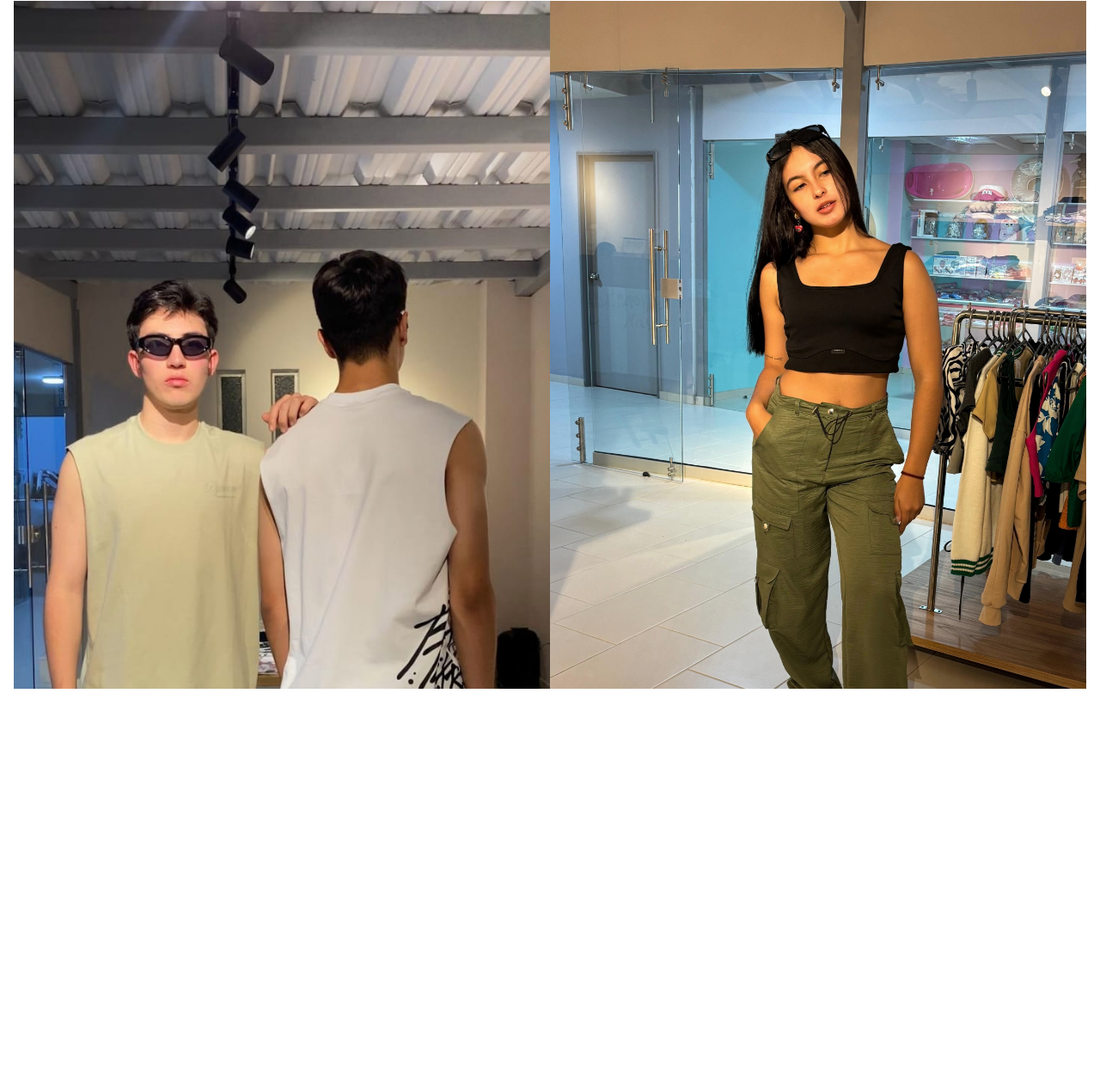
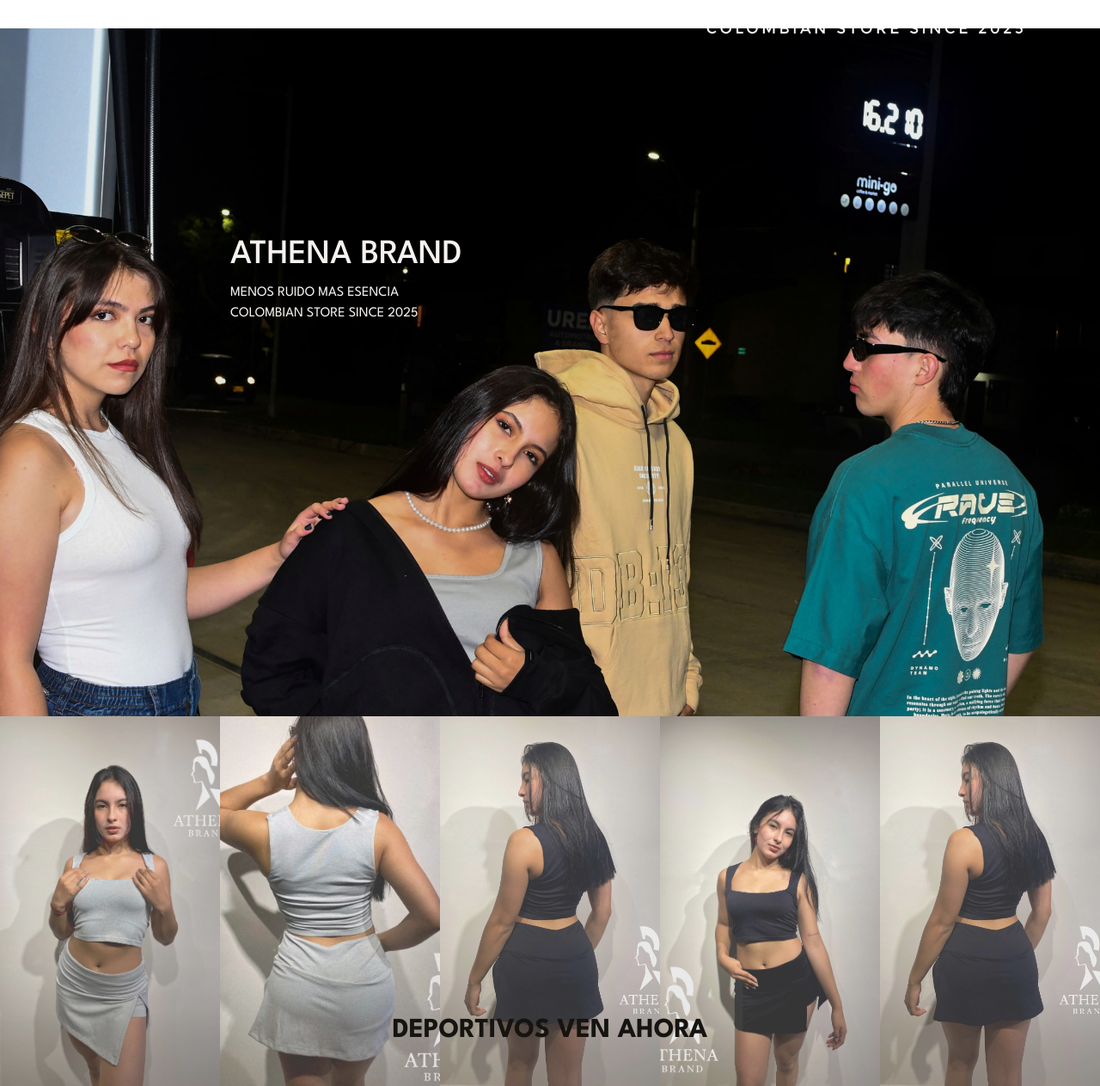
Before and after one commit to Daniel-Hernandez2209/athena_brand, a plain HTML site: page index.html in a window 1280 px wide. Shown: the part 95-1358 px from the top of the page at 86% size. Before the commit the page ends 896 px from the top, so only its background shows below. Drawn offline with nearby package versions, Linux system fonts and the light colour scheme.

Commit message:
se grega texto alas imagenes, se agrega una session de imagenes nueva y se agrega y cambian algunos diseños de la letra

```diff
--- a/index.html
+++ b/index.html
@@ -72,37 +72,31 @@
   <div class="carousel-inner">
         <div class="carousel-item active">
             <div class="row justify-content-center align-items-center">
-                <div class="col-6 g-0">
-                              <img src="./images/carrusel.jpeg" class="d-block  w" alt="ATHENA BRAND">
-                </div>
-                <div class="col-6 g-0">
-                              <img src="./images/carrusel1.jpeg" class="d-block object-fit-cover w-100" alt="ATHENA BRAND">
-                </div>
+
+                              <img src="./images/portada.jpg" class="d-block  w-2500" alt="ATHENA BRAND">
+                              <div class="container_portada">
+                                <h1 class="titulo_portada">ATHENA BRAND</h1>
+                                <P class="portada_logan">MENOS RUIDO MAS ESENCIA <br>
+                                COLOMBIAN STORE SINCE 2025
+                              </P>
+                              </div>
+
+
             </div>
         </div>
-        <div class="carousel-item active">
-                <div class="row justify-content-center align-items-center">
-                          <div class="col-6 g-0">
-                              <img src="./images/carrusel2.jpeg" class="d-block    w-100 " alt="ATHENA BRAND">
-                          </div>
-                          <div class="col-6 g-0">
-                              <img src="./images/carrusel.jpeg" class="d-block object-fit-cover w-100 " alt="ATHENA BRAND">
-                          </div>
-                 </div>
-        </div>
-        <div class="carousel-item active">
-                <div class="row justify-content-center align-items-center">
-                          <div class="col-6 g-0">
-                              <img src="./images/carrusel1.jpeg" class="d-block  w-100" alt="ATHENA BRAND">
-                          </div>
-                          <div class="col-6 g-0">
-                              <img src="./images/carrusel2.jpeg" class="d-block object-fit-cover w-100" alt="ATHENA BRAND">
-                          </div>
-                </div>
-        </div>
+
   </div>
 </div>
 
+<section class="container_img_deportivos">
+  <img src="./images/WhatsApp Image 2025-06-14 at 1.20.09 PM (1).jpeg" alt="">
+  <img src="./images/WhatsApp Image 2025-06-14 at 1.20.09 PM.jpeg" alt="">
+  <img src="./images/WhatsApp Image 2025-06-14 at 1.20.10 PM (1).jpeg" alt="">
+  <h1 class="titulo_section">DEPORTIVOS VEN AHORA</h1>
+  <img src="./images/WhatsApp Image 2025-06-14 at 1.20.10 PM (2).jpeg" alt="">
+  <img src="./images/WhatsApp Image 2025-06-14 at 1.20.10 PM.jpeg" alt="">
+
+</section>
 </main>
 <script src="https://cdn.jsdelivr.net/npm/@popperjs/core@2.11.8/dist/umd/popper.min.js"></script>
 <script src="https://cdn.jsdelivr.net/npm/bootstrap@5.3.6/dist/js/bootstrap.min.js"></script>
--- a/style.css
+++ b/style.css
@@ -4,17 +4,25 @@
   font-family: "League Spartan", sans-serif;
 }
 
-.myTitle {
+/*stilos de nvbar*/
+ .myTitle {
   font-size: 1.5rem;
   font-weight: 700;
   text-align: center;
   margin: 0;
   text-transform: uppercase;
+  color: #CEBCA6;
 }
 
 .nav-link {
   font-weight: 500;
   text-transform: uppercase;
+  color: #CEBCA6;
+}
+
+.nav-link:hover {
+  text-decoration: underline;
+  color:#F4EBE0
 }
 
 .navbar-toggler {
@@ -47,21 +55,67 @@
  }
 
  img {
+  height: 100vh;
+  object-position: center;
+  margin: 0;
+ object-fit: cover;
+}
+.carousel {
   width: 100%;
   height: 100vh;
-  object-fit: cover;
-  object-position: top;
-  margin: 0;
+  margin-top: -1rem;
+}
+ .carouselImages{
+  margin-top: 6rem; ;
+
+  }
+.container_img_deportivos{
+display: flex;
+width: 100%;
+height: 430px;
+position: relative;
 
 }
+.container_portada{
+  width: 30%;
+  height: 30vh;
+  position: absolute;
+  left: 20%;
+  top: 30%
+}
+.titulo_portada ,.portada_logan {
+color: #F5F2EF ;
+}
 
- .carouselImages{
-  margin-top: 6rem; ;
-  margin-left: 1rem;
-  margin-right: 1rem;
+.container_img_deportivos img{
+  width: 100px;
+  height: auto;
+  display: block;
+  flex-grow: 1;
+  object-fit: cover;
+  opacity: .8;
+  transition: .5s ease;
+}
 
-
-  }
+.container_img_deportivos img:hover {
+  width: 300px;
+  cursor: crosshair;
+  opacity: 1;
+  filter: opacity(120%);
+}
+.titulo_section {
+  position: absolute;
+  top: 85%;
+  left: 50%;
+  transform: translate(-50%, -50%);
+  display:inline-block;
+  color: #161411;
+  font-size: 2rem;
+  text-align: center;
+  text-transform: uppercase;
+  font-weight: bold;
+  z-index: 1;
+}
 
 
 @media(max-width: 280px) {
@@ -71,4 +125,24 @@
   .custom-nav-wrap .navbar-toggler{
     align-self: flex-end;
   }
+  .carouselImages {
+    margin-top: 8rem;
+
+  }
+  .container_portada{
+    display: none;
+  }
+
 }
+@media (max-width: 991px) {
+ .nav-link{
+    color:#CEBCA6
+ }
+}
+
+@media (min-width: 992px) {
+.carouselImages {
+    margin-top: 8rem;
+
+  }
+}
```
Also changed, not shown: images/portada.jpg (added), 2 other files.
